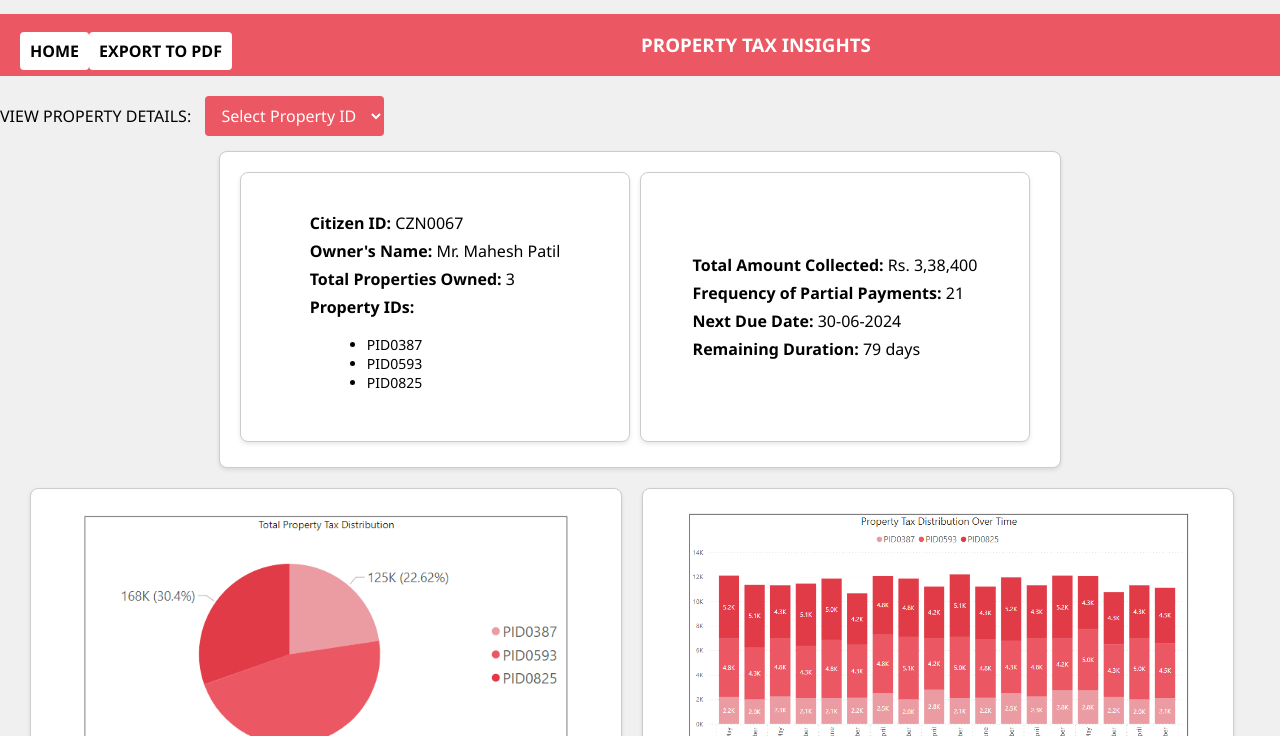
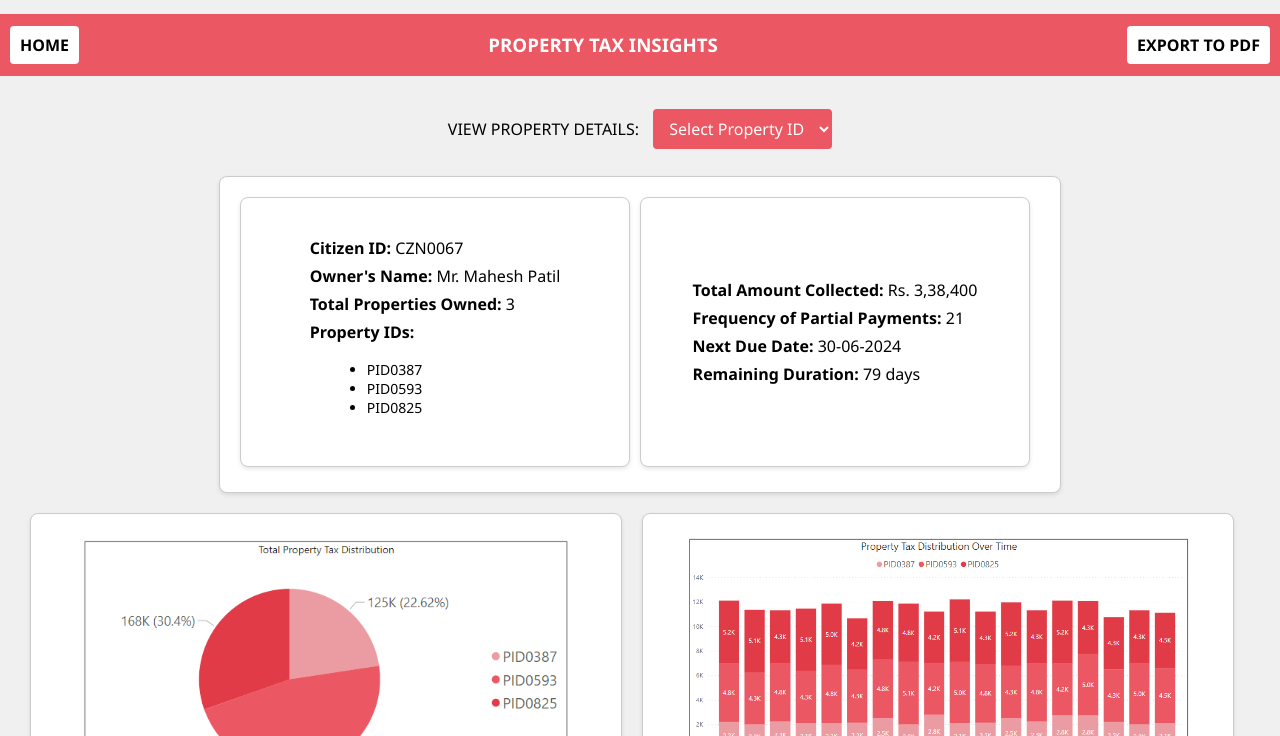
Before and after one commit to pmccitizenportal/PropertyTax, a plain HTML site: page index.html in a window 1280 px wide. Shown: the part 64-800 px from the top of the page. Drawn offline with nearby package versions, Linux system fonts and the light colour scheme.

Commit message:
index.html

```diff
--- a/index.html
+++ b/index.html
@@ -498,16 +498,14 @@
         <h1><img src="PMC Logo.png" alt="Image Description">Property Tax Management System</h1>
 
         <div class="subheading">
-            <a class="homepg" onclick="window.location.href='https://pmccitizenportal.github.io/CitizenPortal/'"
-                style="float:left; margin-top: 12px; margin-left: 10px;" target="_blank"><b>HOME</b></a>
-            <a class="exportbt" onclick="exportToPDF()"
-                style="float:right; margin-top: 12px; margin-right: 10px;"><b>EXPORT
-                    TO PDF</b></a>
+            <a class="homepg" href="https://pmccitizenportal.github.io/CitizenPortal/" target="_blank"><b>HOME</b></a>
             <div class="text-container">
                 <h3>PROPERTY TAX INSIGHTS</h3>
             </div>
-        </div>
-
+            <a class="exportbt" onclick="exportToPDF()"><b>EXPORT TO PDF</b></a>
+        </div>
+
+        <div class="dropdown-container">
             <div class="dropdown" id="dropdown">
                 <label for="property-id">VIEW PROPERTY DETAILS:</label>
                 <select id="property-id" onchange="toggleContainerVisibility(); showElements();">
@@ -516,6 +514,7 @@
                     <option value="PID0593">PID0593</option>
                     <option value="PID0825">PID0825</option>
                 </select>
+            </div>
         </div>
 
         <div class="container" id="container">
```
Lines whose indentation alone changed are shown as unchanged.
